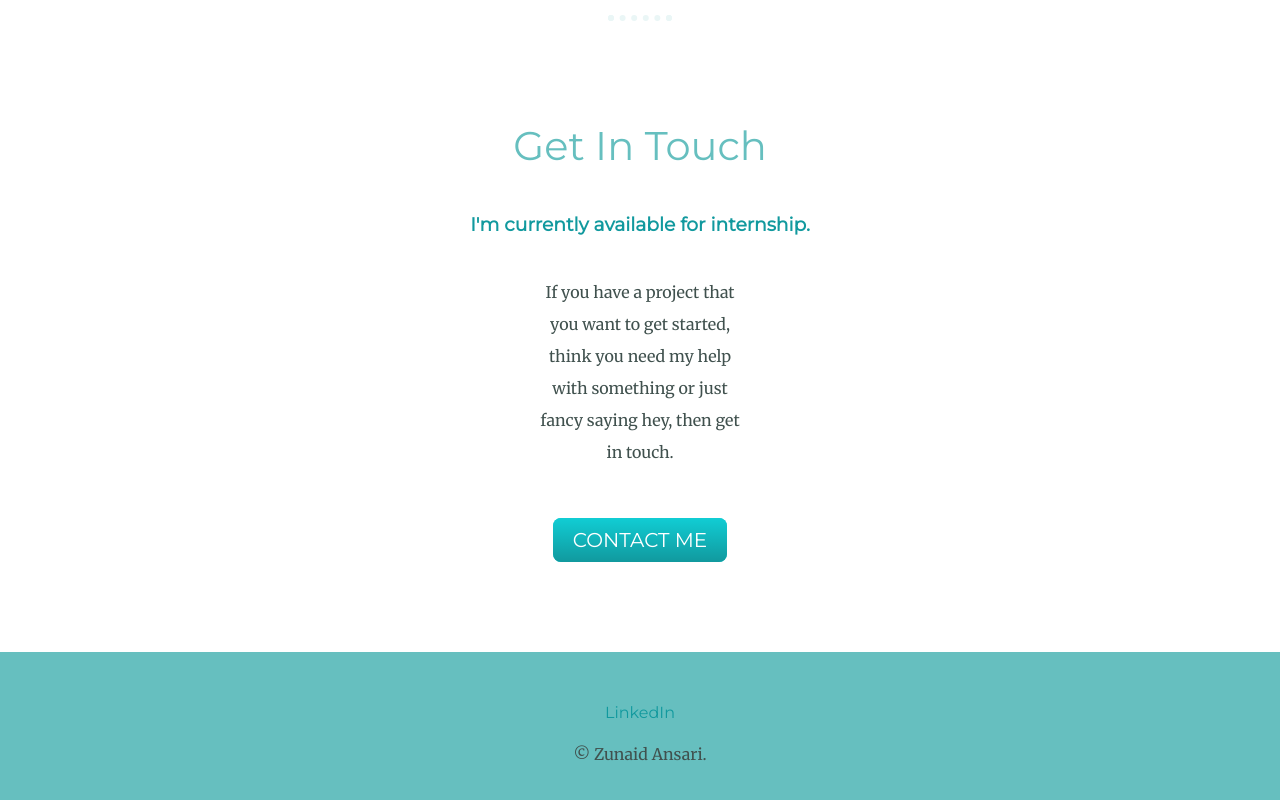
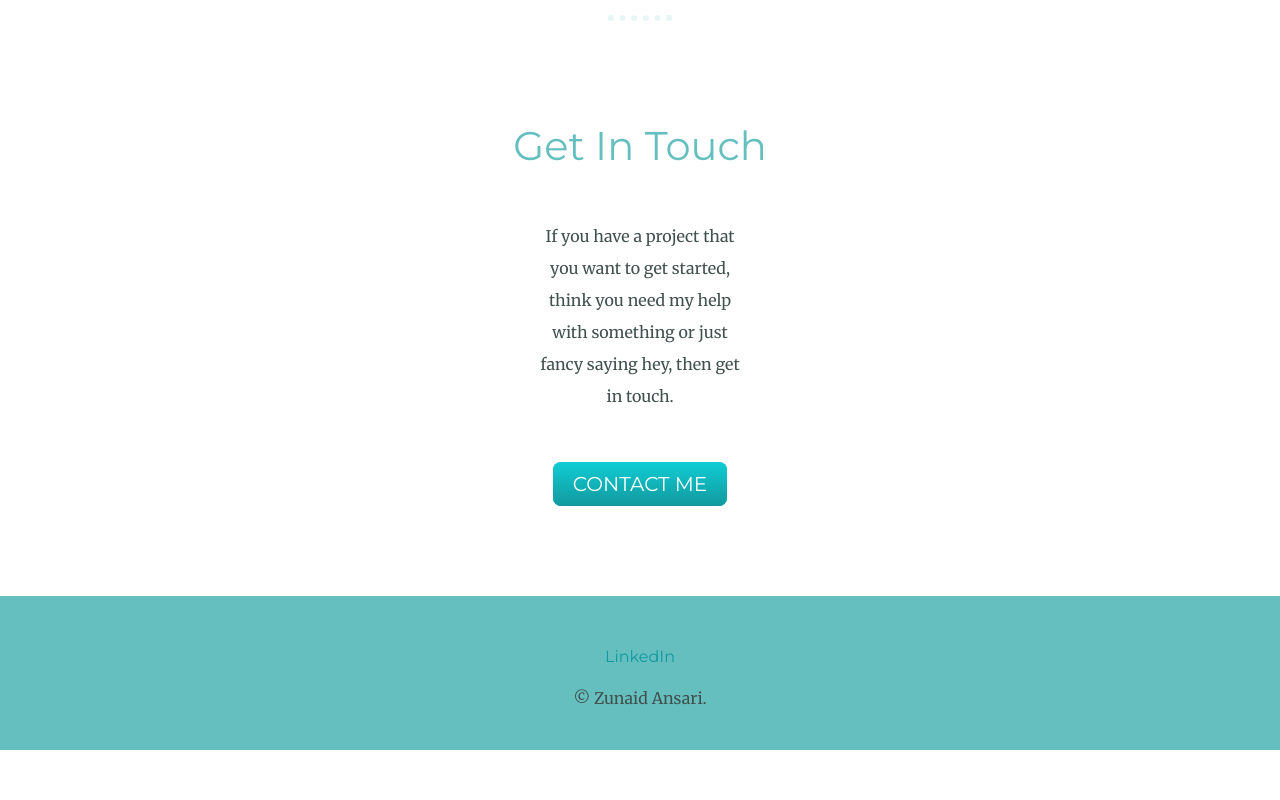
Before and after one commit to zunaidansari/portfolio, a plain HTML site: page index.html in a window 1280 px wide. Shown: the part 2537-3337 px from the top of the page. After the commit the page ends 3287 px from the top, so only its background shows below. Drawn offline with Linux system fonts and the light colour scheme.

Commit message:
Update index.html

```diff
--- a/index.html
+++ b/index.html
@@ -54,7 +54,6 @@
     <hr>
     <div class="contact-me">
       <h2>Get In Touch</h2>
-      <h3>I'm currently available for internship.</h3>
       <p class="contact-me">If you have a project that you want to get started, think you need my help with something or just fancy saying hey, then get in touch.</p>
       <a class="btn" href="mailto:mohdzunaidalameenansari@gmail.com">CONTACT ME</a>
     </div>
```
